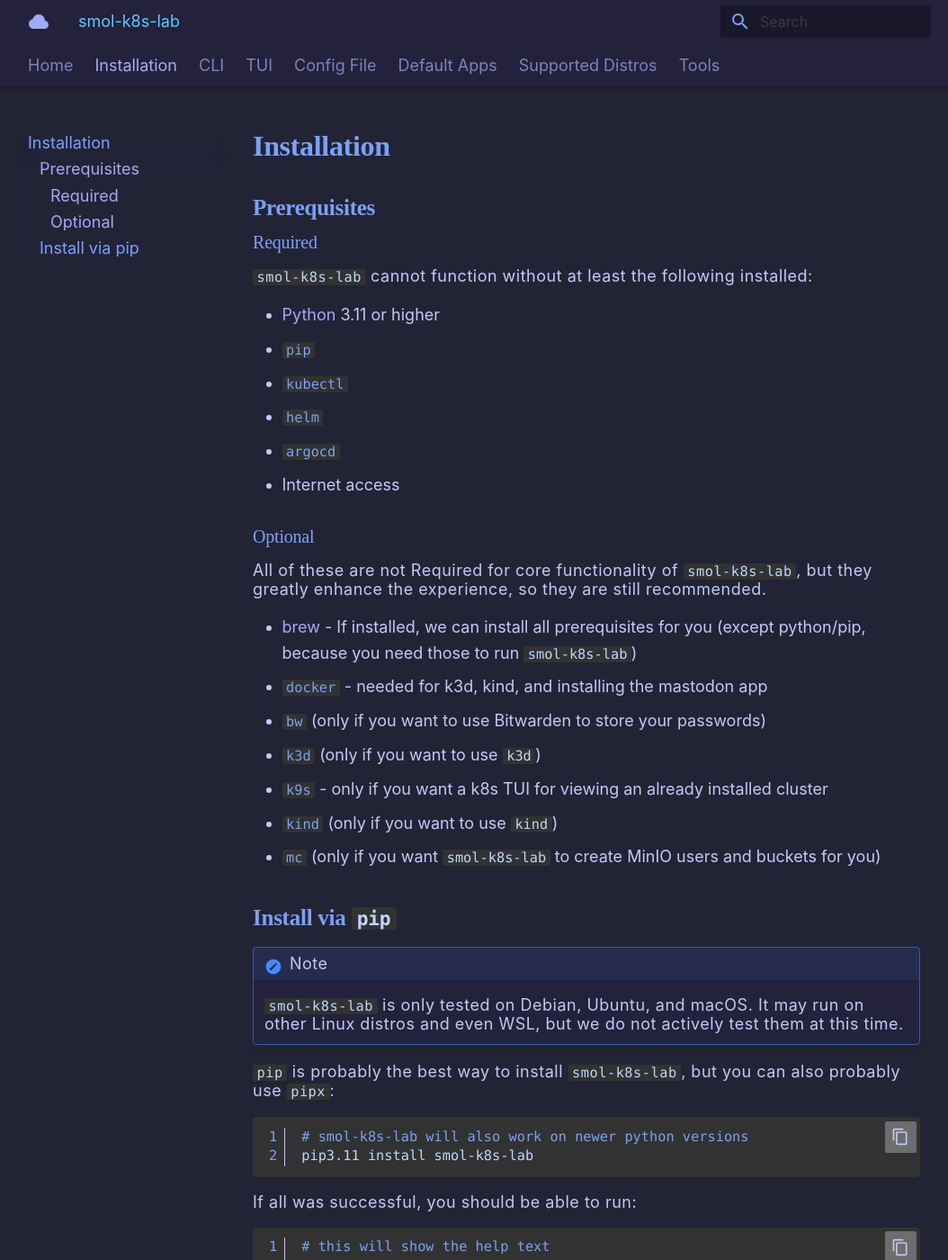
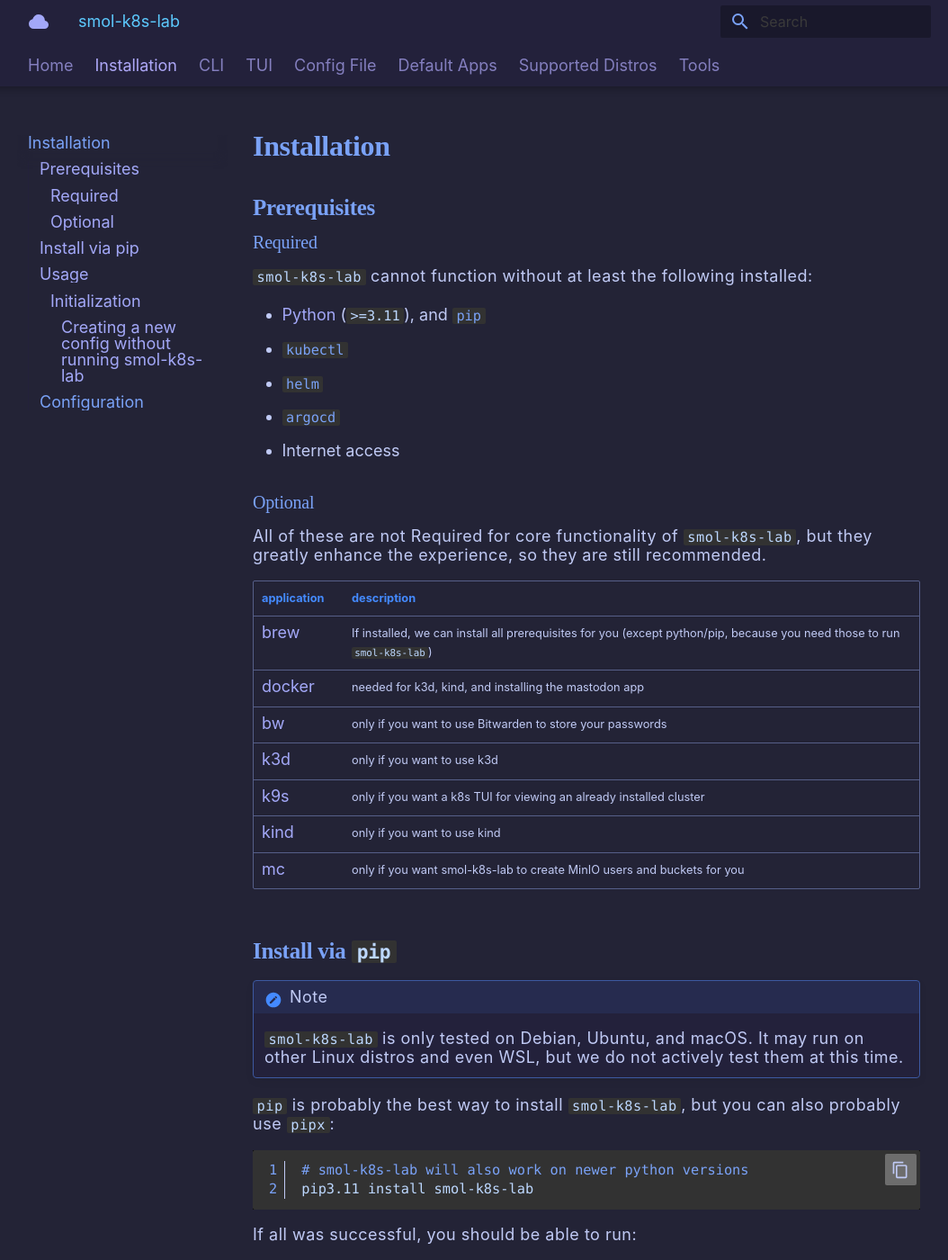
Before and after one commit to small-hack/smol-k8s-lab, an MkDocs documentation site: the page built from docs/installation.md, in a window 1280 px wide and 1400 px high. Shown: the whole window at 90% size, without its empty margins (113-1167 px from the left). Built offline with MkDocs 1.6.1 and Material for MkDocs 9.7.7, drawn with Linux system fonts in a browser that asks for light colours; some web fonts are replaced; some of the changed text lies outside the part shown.

Commit message:
cleaning up docs more, including fonts

````diff
--- a/docs/installation.md
+++ b/docs/installation.md
@@ -13,8 +13,7 @@
 
 `smol-k8s-lab` cannot function without at least the following installed:
 
-- [Python](https://www.python.org/downloads/) 3.11 or higher
-- [`pip`](https://pip.pypa.io/en/stable/installation/)
+- [Python](https://www.python.org/downloads/) (`>=3.11`), and [`pip`](https://pip.pypa.io/en/stable/installation/)
 - [`kubectl`](https://kubernetes.io/docs/tasks/tools/)
 - [`helm`](https://helm.sh/docs/intro/install/)
 - [`argocd`](https://argo-cd.readthedocs.io/en/stable/cli_installation/)
@@ -24,13 +23,15 @@
 
 All of these are not Required for core functionality of `smol-k8s-lab`, but they greatly enhance the experience, so they are still recommended.
 
-- [brew](https://brew.sh) - If installed, we can install all prerequisites for you (except python/pip, because you need those to run `smol-k8s-lab`)
-- [`docker`](https://docs.docker.com/engine/install/) - needed for k3d, kind, and installing the mastodon app
-- [`bw`](https://bitwarden.com/help/cli/#download-and-install) (only if you want to use Bitwarden to store your passwords)
-- [`k3d`](https://k3d.io/v5.6.0/#installation) (only if you want to use `k3d`)
-- [`k9s`](https://k9s.io) - only if you want a k8s TUI for viewing an already installed cluster
-- [`kind`](https://kind.sigs.k8s.io/docs/user/quick-start/#installation) (only if you want to use `kind`)
-- [`mc`](https://min.io/docs/minio/linux/reference/minio-mc.html#install-mc) (only if you want `smol-k8s-lab` to create MinIO users and buckets for you)
+| application | description                                                                                                              |
+|-------------|--------------------------------------------------------------------------------------------------------------------------|
+| [brew]      | If installed, we can install all prerequisites for you (except python/pip, because you need those to run `smol-k8s-lab`) |
+| [docker]  | needed for k3d, kind, and installing the mastodon app                                                                    |
+| [bw]      | only if you want to use Bitwarden to store your passwords                                                                |
+| [k3d]     | only if you want to use k3d                                                                                            |
+| [k9s]     | only if you want a k8s TUI for viewing an already installed cluster                                                      |
+| [kind]    | only if you want to use kind                                                                                           |
+| [mc]      | only if you want smol-k8s-lab to create MinIO users and buckets for you                                                |
 
 ## Install via `pip`
 
@@ -60,3 +61,59 @@
   </a>
 
 </details>
+
+## Usage
+
+### Initialization
+After you've followed the installation instructions, if you're *new* to `smol-k8s-lab`,  initialize a new config file by running:
+
+```bash
+# we'll walk you through any configuration needed
+# before saving the config and deploying it for you
+smol-k8s-lab
+```
+
+<details>
+  <summary><h3>Upgrading to v1.x or v2.x</h3></summary>
+
+If you've installed smol-k8s-lab prior to `v1.0.0`, please backup your old configuration, `~/.config/smol-k8s-lab/config.yaml` (or `$XDG_CONFIG_HOME/smol-k8s-lab/config.yaml`), and then remove the file entirely. Then, run the following:
+
+```yaml
+# this upgrades smol-k8s-lab
+pip3.11 install --upgrade smol-k8s-lab
+
+# this initializes a new configuration
+smol-k8s-lab
+```
+
+For details on exactly what's changed, please check out the release notes in the [GitHub Releases](https://github.com/small-hack/smol-k8s-lab/releases).
+
+</details>
+
+#### Creating a new config without running smol-k8s-lab
+This is helpful if you just want to take a look at the default configuration before installing any Kubernetes distros. This will also allow you to disable any default applications you'd like ahead of time.
+
+```bash
+# create the needed directory if you haven't already, NOTE: this can also be in $XDG_CONFIG_HOME/smol-k8s-lab/config.yaml
+mkdir -p ~/.config/smol-k8s-lab
+
+# download the default config file
+curl -o config.yaml https://raw.githubusercontent.com/small-hack/smol-k8s-lab/main/smol_k8s_lab/config/default_config.yaml
+
+# move the config file to the config directory (can also be $XDG_CONFIG_HOME/smol-k8s-lab/config.yaml)
+mv config.yaml ~/.config/smol-k8s-lab/config.yaml
+```
+
+You can now use your text editor of choice to view and edit the default config before running `smol-k8s-lab` :)
+
+## Configuration
+You can checkout the default config file [here](./smol_k8s_lab/config/default_config.yaml). We've also got a [Quickstart guide](https://small-hack.github.io/smol-k8s-lab/quickstart) for you to jump right in :)
+
+
+[brew]: https://brew.sh/
+[docker]: https://docs.docker.com/engine/install/
+[bw]: https://bitwarden.com/help/cli/#download-and-install
+[k3d]: https://k3d.io/v5.6.0/#installation
+[k9s]: https://k9s.io
+[kind]: https://kind.sigs.k8s.io/docs/user/quick-start/#installation
+[mc]: https://min.io/docs/minio/linux/reference/minio-mc.html#install-mc
--- a/docs/stylesheets/extra.css
+++ b/docs/stylesheets/extra.css
@@ -1,7 +1,7 @@
 :root {
     /* set global font */
     --md-text-font: "Firacode";
-    --md-code-font: "Mononoki Mono";
+    --md-code-font: "Mononoki";
 
     --gloabl-padding: .5%;
     --header-padding: 0;
@@ -194,7 +194,7 @@
     padding-left: 5%!important;
     padding-top: 2%;
     padding-bottom: 2%;
-    font-family: "Mononoki";
+    font-family: var(--md-code-font);
 }
 
 .md-nav__list, .md-nav, .md-nav--primary, .md-nav--lifted, .md-nav--integrated {
@@ -218,7 +218,7 @@
 h1, h2, h3, h4 {
     line-height: var(--title-line-height)!important;
     color: #7aa2f7;
-    font-family: Mononoki;
+    font-family: var(--md-code-font)!important;
 }
 
 h1 {
@@ -323,7 +323,7 @@
     display: flex;
     justify-content: center;
     flex-direction: row;
-    font-family: 'Lato', sans-serif;
+    font-family: var(--md-code-font);
     color: var(--header-contrast);
     z-index: 100;
     margin-top: auto;
--- a/docs/stylesheets/fonts.css
+++ b/docs/stylesheets/fonts.css
@@ -1,11 +1,23 @@
 @font-face {
   font-family: "Mononoki";
-  src: "/fonts/MononokiNerdFontMono-Regular.ttf";
+  src: url("/fonts/MononokiNerdFontMono-Regular.ttf");
   font-weight: normal;
 }
 
 @font-face {
   font-family: "Mononoki Bold";
-  src: "/fonts/MononokiNerdFontMono-Bold.ttf";
+  src: url("/fonts/MononokiNerdFontMono-Bold.ttf");
   font-weight: bold;
 }
+
+@font-face {
+  font-family: "Mononoki Italic";
+  src: url("/fonts/MononokiNerdFont-Italic.ttf");
+  font-weight: italic;
+}
+
+@font-face {
+  font-family: "Mononoki Bold Italic";
+  src: url("/fonts/MononokiNerdFont-BoldItalic.ttf");
+  font-weight: bold italic;
+}
--- a/mkdocs.yaml
+++ b/mkdocs.yaml
@@ -18,8 +18,8 @@
     - media: "(prefers-color-scheme: dark)"
       scheme: spacechalk
 extra_css:
+  - stylesheets/fonts.css
   - stylesheets/extra.css
-  - stylesheets/fonts.css
 extra_javascript:
   - javascripts/mathjax.js
   - https://polyfill.io/v3/polyfill.min.js?features=es6
````
Also changed, not shown: docs/index.md (+37 -102 lines), docs/images/icons/seaweedfs.png (added), 1 other file.
